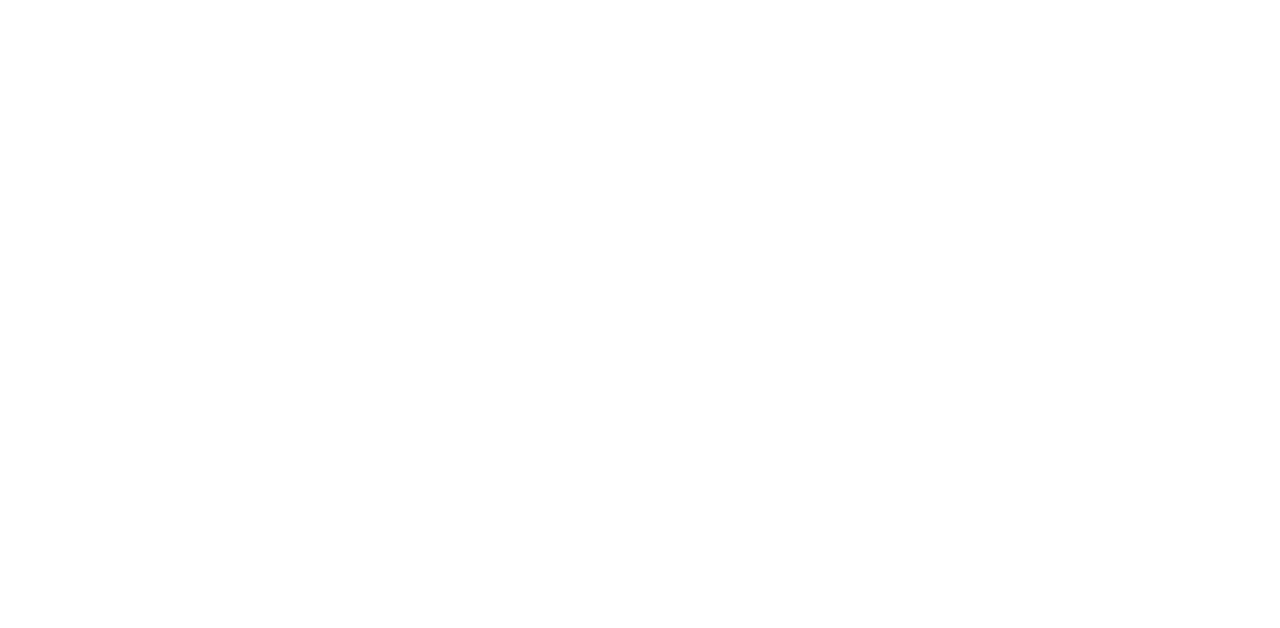
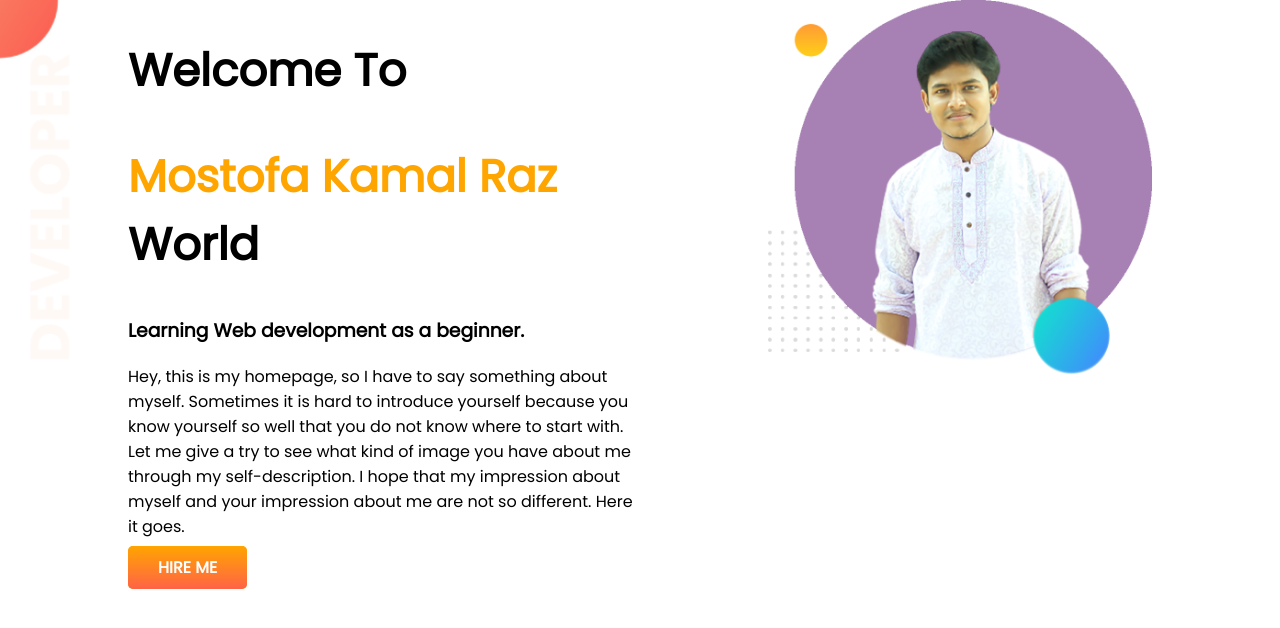
Before and after one commit to gitmkraz/developer-portfolio, a plain HTML site: page index.html in a window 1280 px wide. Drawn offline with Linux system fonts and the light colour scheme.

Commit message:
top banner added

```diff
--- a/index.html
+++ b/index.html
@@ -1,13 +1,43 @@
 <!DOCTYPE html>
 <html lang="en">
+
 <head>
     <meta charset="UTF-8">
     <meta http-equiv="X-UA-Compatible" content="IE=edge">
     <meta name="viewport" content="width=device-width, initial-scale=1.0">
     <title>Raz Portfolio</title>
+    <link rel="preconnect" href="https://fonts.googleapis.com">
+    <link rel="preconnect" href="https://fonts.gstatic.com" crossorigin>
+    <link href="https://fonts.googleapis.com/css2?family=Poppins&display=swap" rel="stylesheet">
     <link rel="stylesheet" href="style.css">
 </head>
+
 <body>
 
+    <section class="top-banner">
+
+        <div class="half-width">
+            <h1>Welcome To</h1>
+            <h1> <span class="orange-color">Mostofa Kamal Raz</span> World</h1>
+
+            <h3>Learning Web development as a beginner.</h3>
+            <p>Hey, this is my homepage, so I have to say something about myself. Sometimes it is hard to introduce
+                yourself because you know yourself so well that you do not know where to start with. Let me give a try
+                to see what kind of image you have about me through my self-description. I hope that my impression about
+                myself and your impression about me are not so different. Here it goes.</p>
+
+            <a class="link-button" target="_blank" href="https://web.facebook.com/mostofa.1421/">HIRE ME</a>
+        </div>
+
+        <div class="half-width">
+            <img src="images/raz-bg.png" alt="raz-photo">
+        </div>
+
+
+
+    </section>
+
+
 </body>
+
 </html>
--- a/style.css
+++ b/style.css
@@ -0,0 +1,40 @@
+body{
+
+    font-family: 'Poppins', sans-serif;
+    margin: 0;
+}
+
+h1{
+    font-size: 45px;
+}
+.orange-color{
+    color:orange
+}
+
+section {
+display: flex;
+}
+
+.half-width{
+    width: 50%;
+    padding-left: 10%;
+}
+.half-width img{
+    width: 75%;
+}
+
+.link-button{
+    text-decoration: none;
+    background-color: orange;
+    padding: 10px 30px;
+    border-radius: 5px;
+    background-image: linear-gradient(orange,tomato);
+    font-weight:700;
+    color: white;
+}
+
+.top-banner{
+    background-image: url(images/top-banner.png);
+    background-repeat: no-repeat;
+
+}
```
Also changed, not shown: images/dream-bg.png (added), images/exp-bg.png (added), images/raz-bg.png (added), images/raz-bg2.png (added), images/top-banner.png (added).
